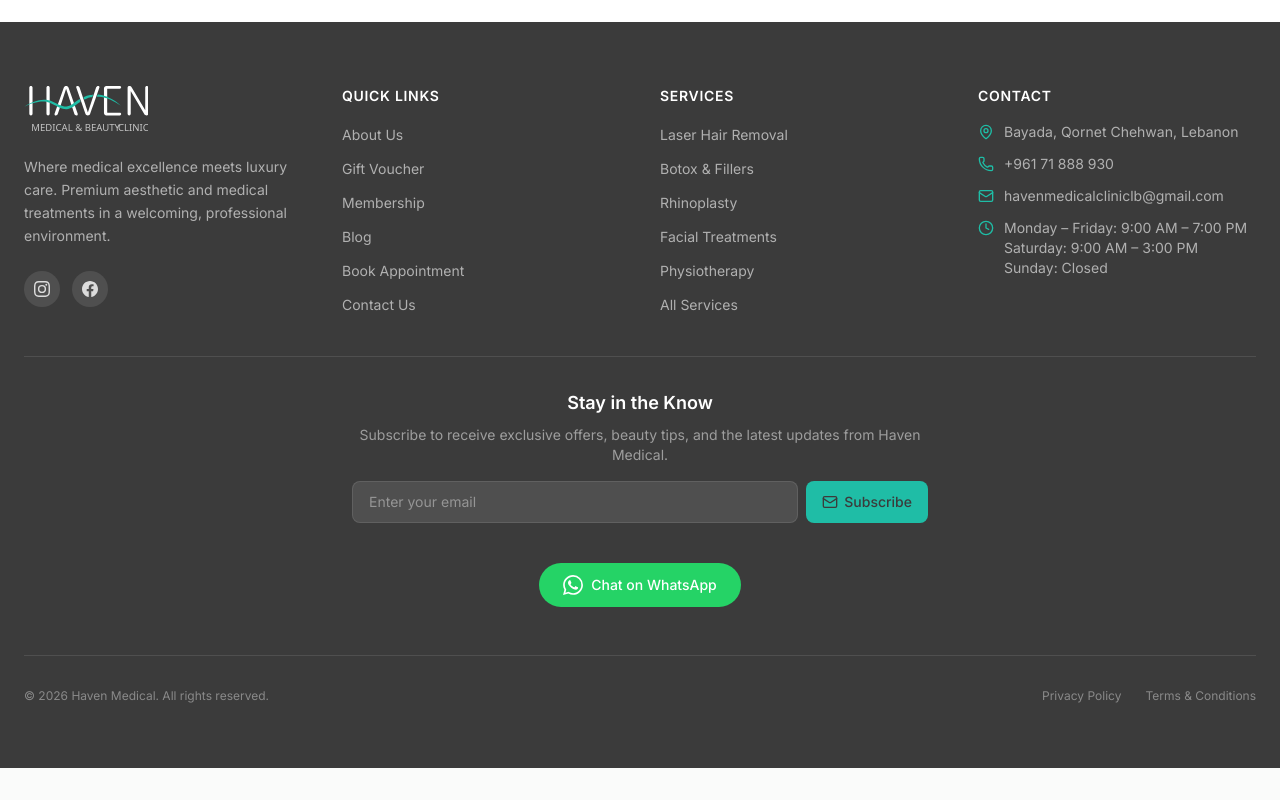
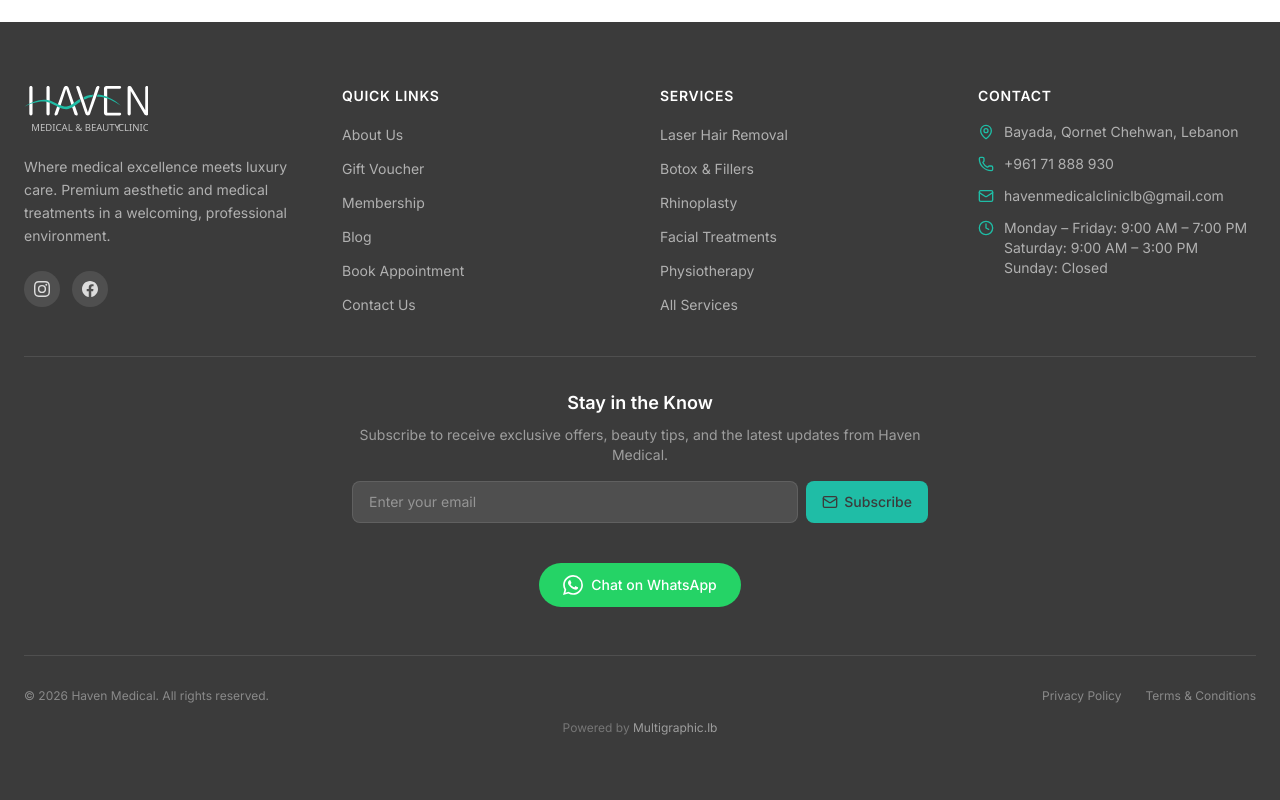
Before and after one commit to stephanelkhoury-dev/Haven-Medical-Clinic, a Next.js app: page / in a window 1280 px wide. Shown: the part 6822-7622 px from the top of the page. Before the commit the page ends 7590 px from the top, so only its background shows below. Built offline with nearby package versions, Linux system fonts and the light colour scheme; no server answers; the database is empty; a web font is replaced by a local one.

Commit message:
feat: add Powered by Multigraphic.lb to footer and SEO metadata

```diff
--- a/src/app/layout.tsx
+++ b/src/app/layout.tsx
@@ -65,8 +65,8 @@
     "best dermatologist Lebanon",
     "plastic surgery Lebanon",
   ],
-  authors: [{ name: "Haven Medical" }],
-  creator: "Haven Medical",
+  authors: [{ name: "Haven Medical" }, { name: "Multigraphic.lb", url: "https://www.instagram.com/multigraphic.lb" }],
+  creator: "Multigraphic.lb",
   publisher: "Haven Medical",
   formatDetection: { telephone: true, email: true, address: true },
   openGraph: {
--- a/src/components/Footer.tsx
+++ b/src/components/Footer.tsx
@@ -185,6 +185,21 @@
             </Link>
           </div>
         </div>
+
+        {/* Credit */}
+        <div className="mt-4 text-center">
+          <p className="text-xs text-white/30">
+            Powered by{" "}
+            <a
+              href="https://www.instagram.com/multigraphic.lb"
+              target="_blank"
+              rel="noopener noreferrer"
+              className="text-white/50 hover:text-accent transition-colors"
+            >
+              Multigraphic.lb
+            </a>
+          </p>
+        </div>
       </div>
     </footer>
   );
```
